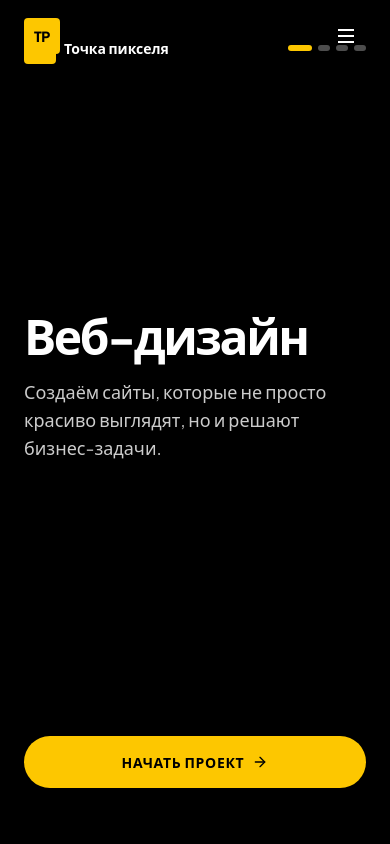
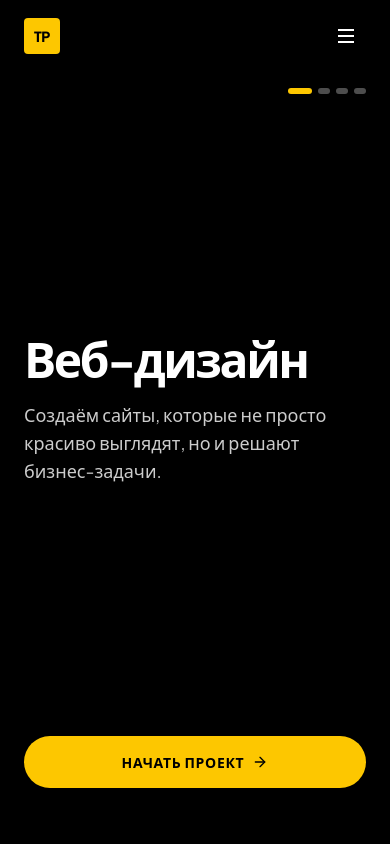
Before and after one commit to benidictns-collab/tochkapikselya, a Next.js app: page / in a window 390 px wide. Shown: the top 844 px of the page. Built offline with nearby package versions, Linux system fonts and the light colour scheme.

Commit message:
Initial commit

```diff
--- a/components/ui/interactive-scrolling-story-component.tsx
+++ b/components/ui/interactive-scrolling-story-component.tsx
@@ -92,17 +92,11 @@ export function ScrollingFeatureShowcase() {
         >
           <div className="grid grid-cols-1 md:grid-cols-2 h-full w-full max-w-7xl mx-auto">
 
-            {/* Левая колонка — полный редизайн мобильной раскладки */}
-            <div className="flex flex-col justify-between md:justify-center h-full p-6 md:p-16 border-r-0 md:border-r ${isDark ? 'md:border-white/10' : 'md:border-black/10'}">
+            {/* Левая колонка */}
+            <div className="flex flex-col justify-between md:justify-center h-full p-6 md:p-16">
 
-              {/* Шапка: Логотип + Пагинация (Только мобилка) */}
-              <div className="flex items-center justify-between md:hidden pt-2 safe-area-top">
-                <div className="flex items-center gap-2">
-                  <div className="h-8 w-8 rounded bg-yellow-400 flex items-center justify-center">
-                    <span className="text-black font-extrtrabold text-xs">TP</span>
-                  </div>
-                  <span className="font-bold text-sm">Точка пикселя</span>
-                </div>
+              {/* Шапка: Пагинация (Только мобилка) - Убран логотип, добавлен отступ pt-16 от Navbar */}
+              <div className="flex items-center justify-end md:hidden pt-16">
                 <div className="flex items-center gap-1.5">
                   {slidesData.map((_, index) => (
                     <button
@@ -120,7 +114,7 @@ export function ScrollingFeatureShowcase() {
               </div>
 
               {/* Центральный контент */}
-              <div className="flex-1 flex flex-col justify-center max-w-lg mx-auto md:mx-0 w-full">
+              <div className="flex-1 flex flex-col justify-center mt-4 md:mt-0 max-w-lg mx-auto md:mx-0 w-full">
                 {/* Десктопная пагинация */}
                 <div className="hidden md:flex space-x-2 mb-12">
                   {slidesData.map((_, index) => (
```
